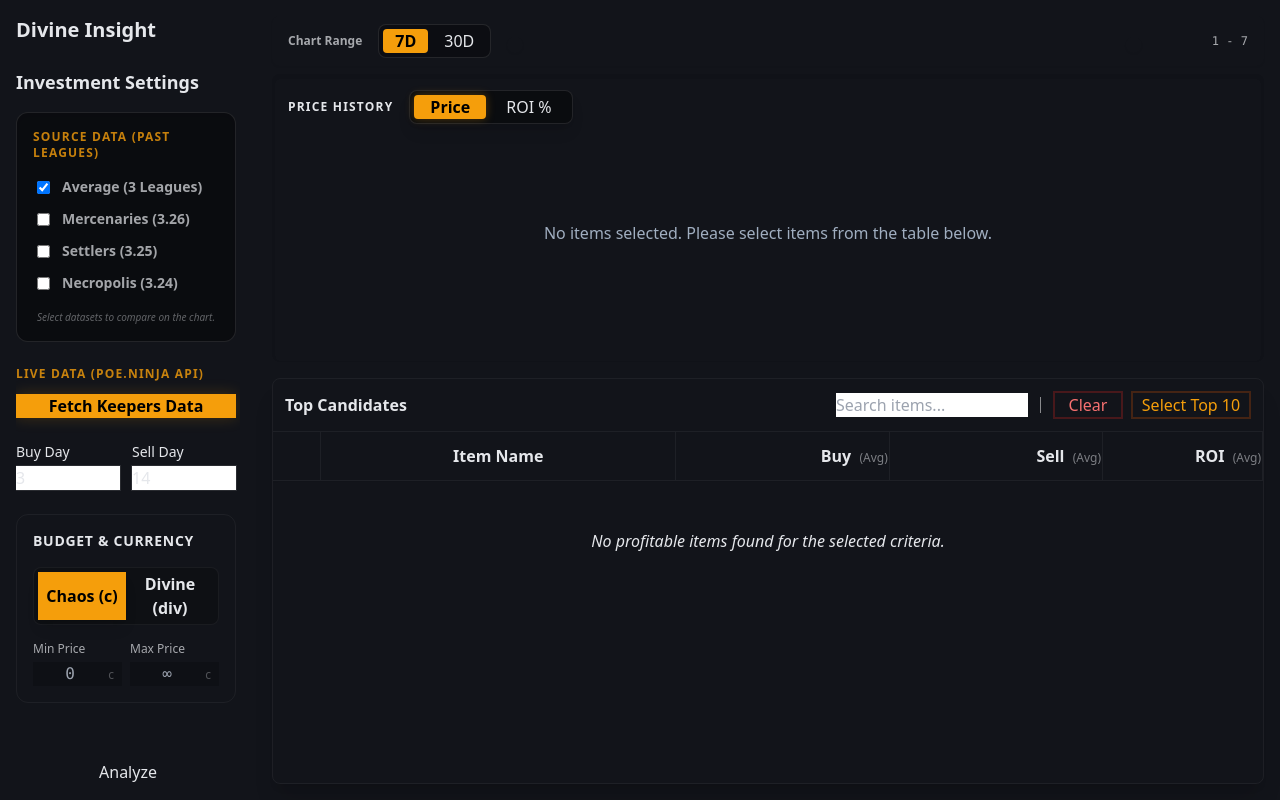
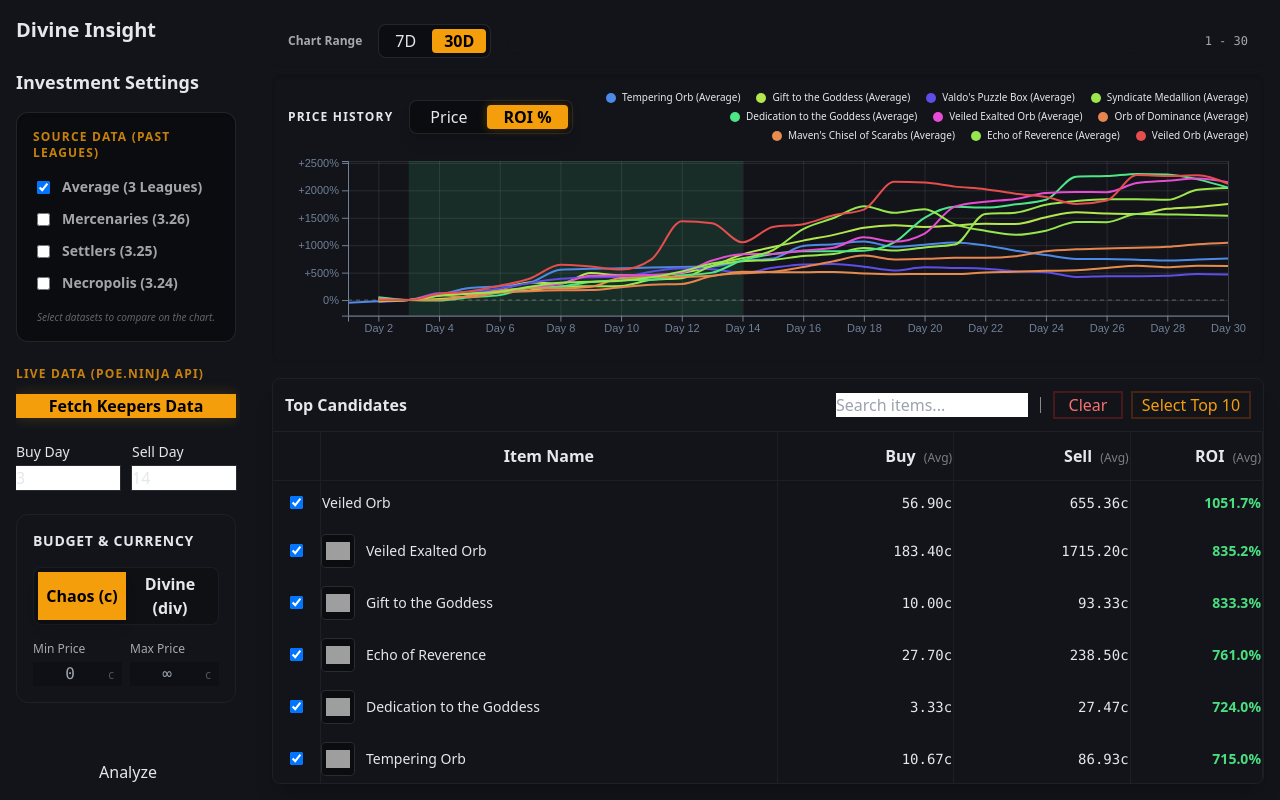
Before and after one commit to vdslab/theme2025-nengu, a React (Vite) app: page / in a window 1280 px wide. Built offline with nearby package versions, Linux system fonts and the light colour scheme; grey boxes are pictures that could not be loaded.

Commit message:
fix: ページの初期状態改善

```diff
--- a/src/App.jsx
+++ b/src/App.jsx
@@ -18,7 +18,7 @@ function App() {
     liveWindowMode: "all", // "all" | "last7"
   });
 
-  const [analysisRequested, setAnalysisRequested] = useState(false);
+  const [analysisRequested, setAnalysisRequested] = useState(true);
 
   const [apiSeries, setApiSeries] = useState([]);
   const [apiError, setApiError] = useState("");
--- a/src/components/Dashboard.jsx
+++ b/src/components/Dashboard.jsx
@@ -17,7 +17,7 @@ const Dashboard = ({ filters, analysisRequested, apiSeries = [], apiError = "",
   const [tableData, setTableData] = useState([]);
 
   // 7日/30日切替
-  const [windowPreset, setWindowPreset] = useState("7d"); // "7d" | "30d"
+  const [windowPreset, setWindowPreset] = useState("30d"); // "7d" | "30d"
   const windowMax = windowPreset === "7d" ? 7 : 30;
 
   const [dayRange, setDayRange] = useState([1, windowMax]);
--- a/src/components/PriceChart.jsx
+++ b/src/components/PriceChart.jsx
@@ -6,7 +6,7 @@ const PriceChart = ({ data, filters, dayRange, colorDomain }) => {
   const containerRef = useRef(null);
   const svgRef = useRef(null);
   const [dimensions, setDimensions] = useState({ width: 0, height: 0 });
-  const [chartMode, setChartMode] = useState("price"); // "price" | "roi"
+  const [chartMode, setChartMode] = useState("roi"); // "price" | "roi"
 
   const [tooltip, setTooltip] = useState({
     visible: false,
```
